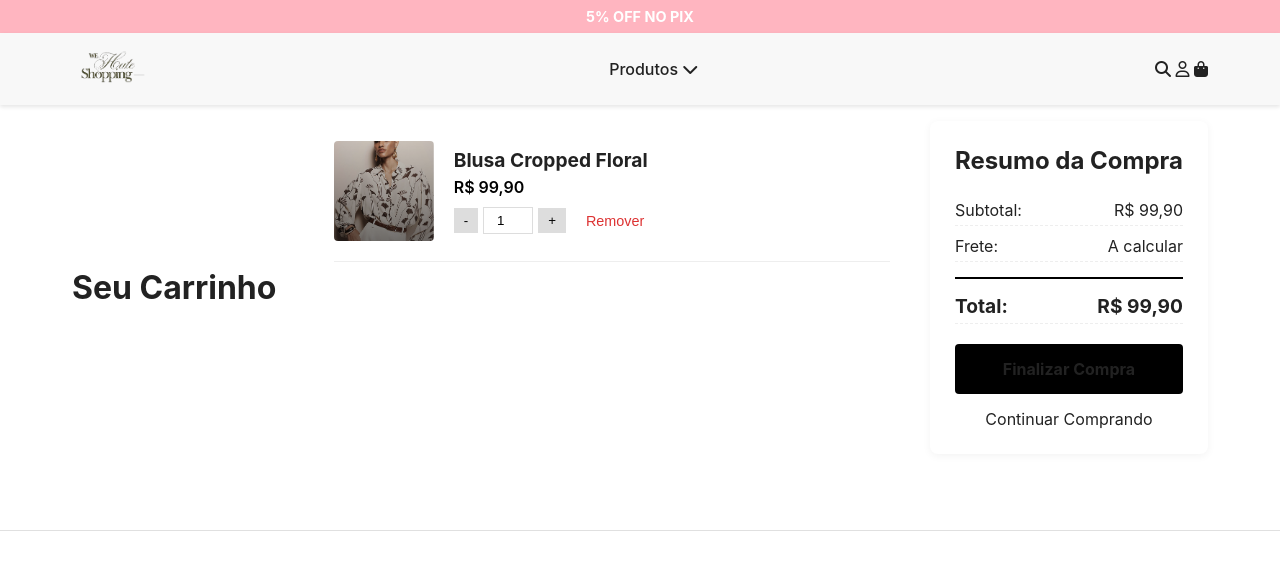
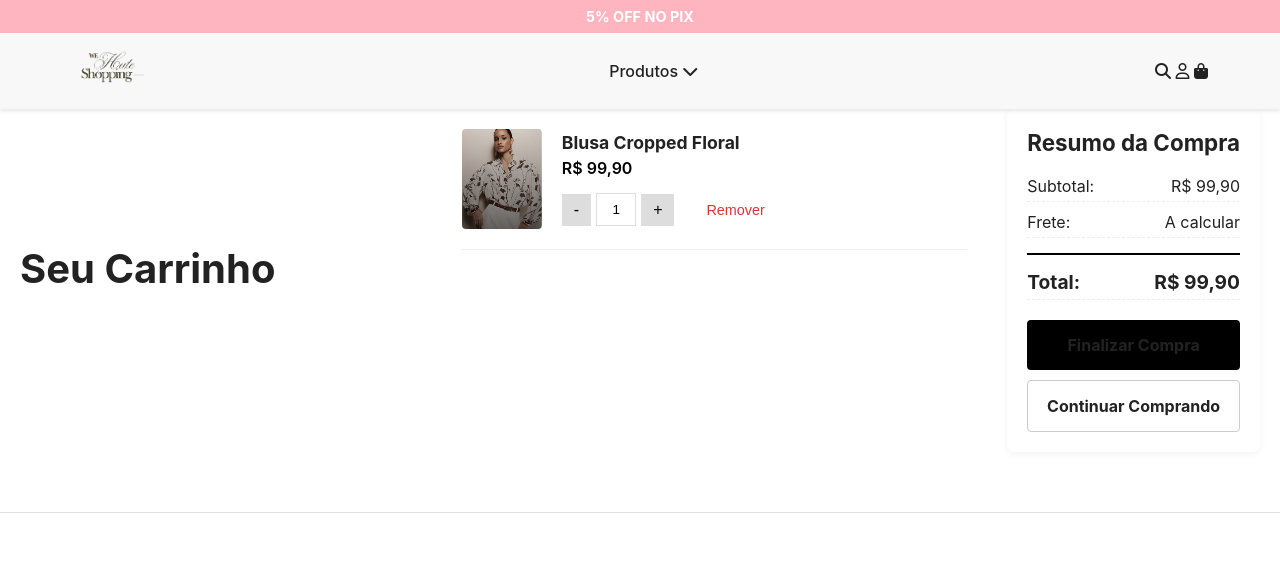
Before and after one commit to Matheusesp1/Tech-TesteTecnico, a plain HTML site: page carrinho.html in a window 1280 px wide. Drawn offline with Linux system fonts and the light colour scheme; a script that the page names is missing.

Commit message:
add buttao

```diff
--- a/carrinho.html
+++ b/carrinho.html
@@ -11,7 +11,9 @@
     <div class="top-bar"><p>5% OFF NO PIX</p></div>
     <header class="header">
       <div class="container">
+        <a href="index.html">
         <img src="assets/logo.png" alt="We Hate Shopping" class="logo">
+        </a>
         <nav class="nav">
           <ul class="nav-list">
             <li><a href="#">Produtos <i class="fa-solid fa-chevron-down"></i></a></li>
--- a/style.css
+++ b/style.css
@@ -787,8 +787,6 @@ body {
 /* 3. Estilos para a Tela de Busca         */
 /* ======================================= */
 
-
-/* Correção do Formulário de Busca (search-form-page) */
 .search-form-page {
     /* Mantém o display flex para alinhar o input e o botão */
     display: flex;
@@ -841,96 +839,127 @@ body {
     background-color: #333;
 }
 /* ======================================= */
-/* 4. Estilos para a Tela do Carrinho      */
+/* 4. Estilos para a Tela do Carrinho (Mobile First - Ajustado) */
 /* ======================================= */
+
 .cart-page .container {
-    text-align: left;
+    padding: 0 15px; /* Espaçamento lateral para mobile */
+    max-width: 100%; /* Garante que o container ocupe a largura total */
 }
 
-.cart-layout {
-    display: grid;
-    grid-template-columns: 2fr 1fr; /* 2/3 para itens, 1/3 para o resumo */
-    gap: 40px;
+.cart-page h1 {
+    font-size: 2em; /* Tamanho de fonte ajustado para mobile */
+    text-align: left; /* Alinha o título "Seu Carrinho" à esquerda */
+    margin-bottom: 25px;
+    padding-left: 0; /* Garante que não há padding extra empurrando o título */
 }
 
-.cart-items-list h2 {
-    margin-bottom: 20px;
+/* Layout Principal: Itens EM CIMA do Resumo */
+.cart-layout {
+    display: flex;
+    flex-direction: column; /* FORÇA O EMPILHAMENTO NO MOBILE */
+    gap: 30px; /* Espaço entre a lista e o resumo */
 }
 
-/* Estilo para cada item do carrinho */
+/* Item Individual: Imagem EM CIMA dos Detalhes */
 .cart-item {
     display: flex;
+    flex-direction: column; /* Imagem acima dos detalhes em mobile */
+    align-items: flex-start; /* Alinha o conteúdo à esquerda */
     border-bottom: 1px solid #eee;
-    padding: 20px 0;
-    align-items: center;
+    padding: 15px 0;
 }
 
 .item-image {
-    width: 100px;
-    height: 100px;
+    width: 90px; /* Um pouco maior para visibilidade */
+    height: 90px;
     object-fit: cover;
-    margin-right: 20px;
+    margin-right: 0;
+    margin-bottom: 15px; /* Espaço após a imagem para os detalhes */
     border-radius: 4px;
 }
 
 .item-details {
-    flex-grow: 1;
+    width: 100%; /* Ocupa a largura total disponível */
 }
 
 .item-details h3 {
-    font-size: 1.2em;
+    font-size: 1.1em;
     margin: 0 0 5px 0;
 }
 
 .item-price {
     font-weight: 600;
     color: #000;
-    margin-bottom: 10px;
+    margin-bottom: 15px; /* Mais espaço antes dos controles de quantidade */
 }
 
-/* Controles de Quantidade */
+/* Controles de Quantidade: Ajustado para o Mobile */
 .item-quantity-controls {
     display: flex;
     align-items: center;
+    width: 100%; /* Ocupa a largura total disponível */
+    margin-top: 10px;
 }
 
 .quantity-btn {
     background: #ddd;
     border: none;
-    padding: 5px 10px;
+    padding: 8px 12px; /* Aumenta o padding para botões clicáveis */
     cursor: pointer;
+    font-size: 1em;
+    line-height: 1; /* Garante que o texto + e - fiquem centralizados */
 }
 
 .item-quantity {
-    width: 50px;
+    width: 40px; /* Largura para o número da quantidade */
     text-align: center;
     border: 1px solid #ddd;
-    margin: 0 5px;
-    padding: 5px 0;
+    margin: 0 5px; /* Espaçamento entre botões e input */
+    padding: 8px 0; /* Padding vertical para alinhar com os botões */
+    -moz-appearance: textfield; /* Remove setas padrão do Firefox */
+    appearance: textfield; /* Remove setas padrão */
 }
 
+/* Remover setas de number input no Chrome/Safari */
+input[type=number]::-webkit-inner-spin-button,
+input[type=number]::-webkit-outer-spin-button {
+  -webkit-appearance: none;
+  margin: 0;
+}
+
+
 .remove-btn {
-    margin-left: 20px;
+    margin-left: auto; /* Empurra o botão "Remover" para a direita */
     background: none;
     border: none;
     color: #d33;
     cursor: pointer;
     font-size: 0.9em;
+    padding: 8px 12px; /* Adiciona padding para facilitar o clique */
+    transition: color 0.3s;
 }
 
+.remove-btn:hover {
+    color: #ff0000;
+}
 
-/* Resumo Lateral (Side-bar) */
+/* Resumo da Compra: Ajustes para Mobile */
 .cart-summary {
     background: #fff;
-    padding: 25px;
+    padding: 20px;
     border-radius: 8px;
     box-shadow: 0 2px 8px rgba(0, 0, 0, 0.05);
-    height: fit-content; /* Se ajusta ao conteúdo */
+    height: fit-content;
+    order: 2; /* Garante que o resumo venha DEPOIS dos itens */
+    width: 100%; /* Ocupa a largura total disponível */
+    box-sizing: border-box; /* Garante que padding não estoure a largura */
 }
 
 .cart-summary h2 {
-    font-size: 1.5em;
-    margin-bottom: 25px;
+    font-size: 1.4em; /* Tamanho do título do resumo */
+    margin-bottom: 20px;
+    text-align: left;
 }
 
 .summary-line {
@@ -948,17 +977,23 @@ body {
     margin-top: 15px;
 }
 
-.checkout-btn {
+/* Botões de Ação no Rodapé do Carrinho */
+.checkout-btn, .continue-shopping {
     display: block;
     text-align: center;
-    background-color: #000;
-    color: #fff;
     padding: 15px;
     text-decoration: none;
     border-radius: 4px;
+    font-weight: 700;
+    transition: background-color 0.3s, color 0.3s;
+    width: 100%; /* Ocupa a largura total */
+    box-sizing: border-box;
+}
+
+.checkout-btn {
+    background-color: #000;
+    color: #fff;
     margin-top: 20px;
-    font-weight: 700;
-    transition: background-color 0.3s;
 }
 
 .checkout-btn:hover {
@@ -966,9 +1001,66 @@ body {
 }
 
 .continue-shopping {
-    display: block;
-    text-align: center;
-    margin-top: 15px;
+    background-color: transparent; /* Fundo transparente */
+    border: 1px solid #ccc; /* Borda sutil */
     color: #666;
-    text-decoration: none;
+    margin-top: 10px; /* Espaço entre os botões */
 }
+
+.continue-shopping:hover {
+    background-color: #eee;
+    color: #333;
+}
+
+
+/* ======================================= */
+/* MEDIA QUERY: Layout para Desktop (Acima de 768px) */
+/* ======================================= */
+@media (min-width: 768px) {
+    .cart-page .container {
+        padding: 0 20px; /* Reajusta padding para desktop */
+    }
+
+    .cart-page h1 {
+        font-size: 2.5em; /* Volta ao tamanho maior para desktop */
+        text-align: left;
+        padding-left: 0;
+    }
+
+    /* Layout padrão de duas colunas para desktop */
+    .cart-layout {
+        display: grid;
+        grid-template-columns: 2fr 1fr;
+        gap: 40px;
+        flex-direction: initial;
+    }
+
+    /* Volta o item do carrinho para o layout em linha (desktop) */
+    .cart-item {
+        flex-direction: row;
+        align-items: center;
+        padding: 20px 0;
+    }
+
+    .item-image {
+        width: 100px;
+        height: 100px;
+        margin-right: 20px;
+        margin-bottom: 0;
+    }
+
+    .item-quantity-controls {
+        width: auto; /* Deixa a largura automática para desktop */
+        justify-content: flex-start;
+        margin-top: 0;
+    }
+
+    .remove-btn {
+        margin-left: 20px;
+    }
+
+    .cart-summary {
+        order: initial; /* Remove a ordem forçada */
+        width: auto; /* Volta para largura automática */
+    }
+}
```
Also changed, not shown: busca.html (+3 -1 lines), login.html (+2 -0 lines).
